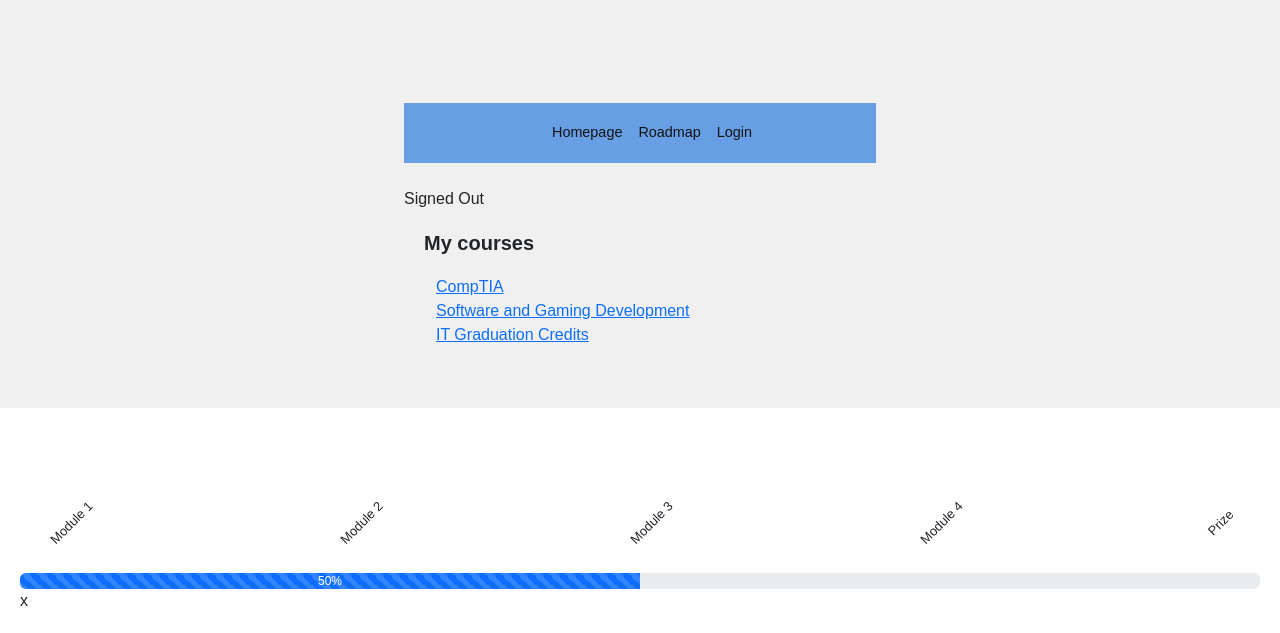
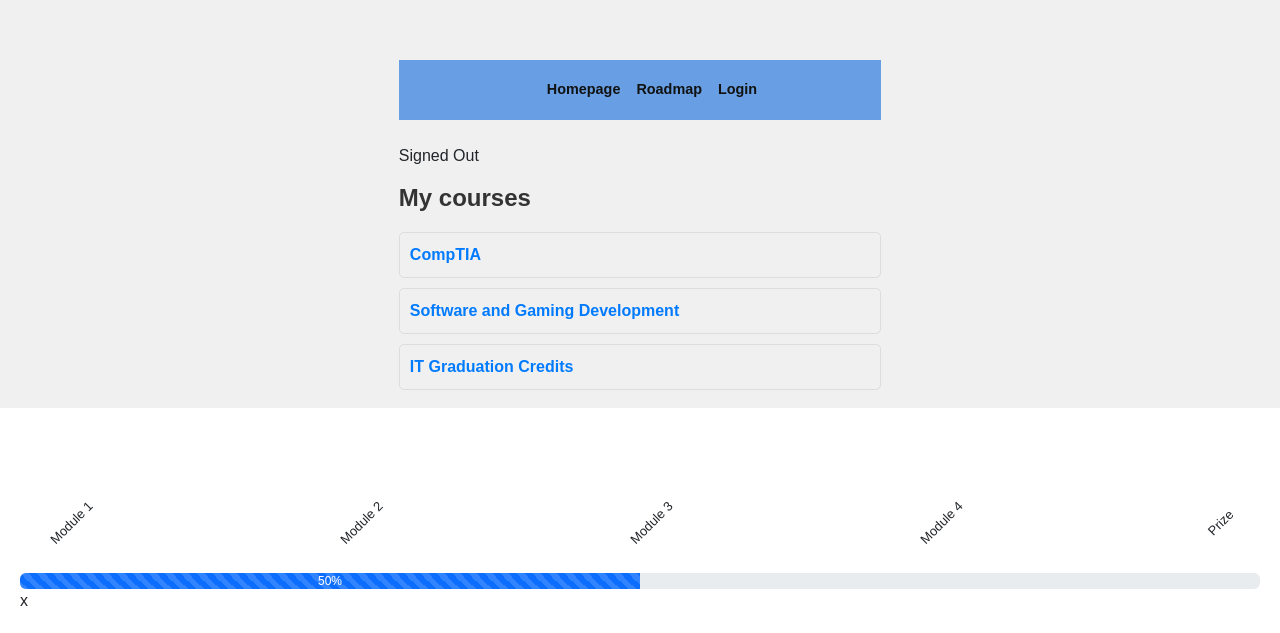
Before and after one commit to cfgcolumbus23/Team-15, a React (Create React App) app in the folder learning-app/: page /Mycourses in a window 1280 px wide. Shown: the part 167-800 px from the top of the page. Built offline with nearby package versions, Linux system fonts and the light colour scheme; no server answers.

Commit message:
Assessment styling

```diff
--- a/learning-app/src/pages/Assessment.css
+++ b/learning-app/src/pages/Assessment.css
@@ -1,3 +1,4 @@
+/* Container Styles */
 .quiz-container {
     background-color: #f9f9f9;
     padding: 20px;
@@ -7,21 +8,25 @@
     margin-top: 200px;
   }
 
-
+  /* Header Styles */
   h1 {
     font-size: 2em;
     color: #333;
   }
 
+  /* Question Section Styles */
   .quiz-questions {
     margin-top: 20px;
+    text-align: left; /* Adjusted alignment for questions */
   }
 
+  /* List Styles */
   ol {
     list-style-type: none;
     padding: 0;
   }
 
+  /* Question Styles */
   .quiz-q {
     margin: 20px 0;
     padding: 20px;
@@ -32,25 +37,34 @@
     text-align: left;
   }
 
+  /* Question Header Styles */
   h3 {
     font-size: 1.5em;
     color: #333;
   }
 
+  /* Answer Styles */
   .quiz-q div {
     margin: 10px 0;
+    display: flex;
+    align-items: center;
   }
 
+  /* Radio Button Styles */
   input[type="radio"] {
     margin-right: 10px;
+    vertical-align: middle; /* Align radio buttons with labels */
   }
 
+  /* Label Styles */
   label {
     font-size: 1.2em;
     color: #666;
     cursor: pointer;
+    display: inline-block; /* Make labels display inline */
   }
 
+  /* Submit Button Styles */
   .button {
     background-color: #007bff;
     color: #fff;
@@ -60,8 +74,10 @@
     border-radius: 5px;
     cursor: pointer;
     transition: background-color 0.3s;
+    margin-top: 20px;
   }
 
+  /* Hover Effect for Button */
   .button:hover {
     background-color: #0056b3;
   }
--- a/learning-app/src/pages/courses.css
+++ /dev/null
@@ -1,6 +0,0 @@
-h2{
-    margin:20px;
-}
-ul{
-    list-style: none;
-}
--- /dev/null
+++ b/learning-app/src/pages/mycourses.css
@@ -0,0 +1,66 @@
+/* mycourses.css */
+
+/* Page Container */
+body {
+  font-family: Arial, sans-serif;
+  background-color: #f0f0f0;
+  margin: 0;
+  padding: 0;
+  display: flex;
+  justify-content: center;
+  align-items: center;
+  min-height: 100vh;
+}
+
+/* User Courses Container */
+.user-courses-container {
+  background-color: #ffffff;
+  border: 1px solid #ddd;
+  border-radius: 10px;
+  box-shadow: 0 0 15px rgba(0, 0, 0, 0.1);
+  padding: 20px;
+  margin: 20px;
+  max-width: 600px;
+  text-align: center;
+}
+
+h2 {
+  font-size: 1.5em;
+  color: #333;
+  margin-bottom: 20px;
+}
+
+ul {
+  list-style: none;
+  padding: 0;
+}
+
+li {
+  margin: 10px 0;
+  display: flex;
+  align-items: center;
+  justify-content: space-between;
+  border: 1px solid #ddd;
+  border-radius: 5px;
+  padding: 10px;
+  transition: background-color 0.3s;
+}
+
+li:hover {
+  background-color: #f5f5f5;
+}
+
+a {
+  text-decoration: none;
+  color: #007bff;
+  font-weight: bold;
+}
+
+a:hover {
+  color: #0056b3;
+}
+
+/* RewardBar Container (if applicable) */
+.reward-bar-container {
+  /* Add styles for the reward bar if needed */
+}
--- a/learning-app/src/pages/mycourses.js
+++ b/learning-app/src/pages/mycourses.js
@@ -1,5 +1,5 @@
 import React from "react";
-import "./courses.css";
+import "./mycourses.css";
 import { RewardBar } from "../components/Rewardbar/RewardbarElement";
 
 const user = {
```
